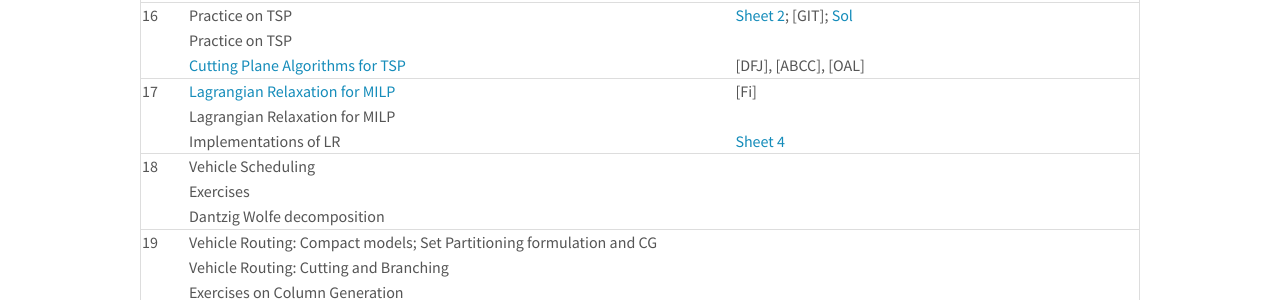
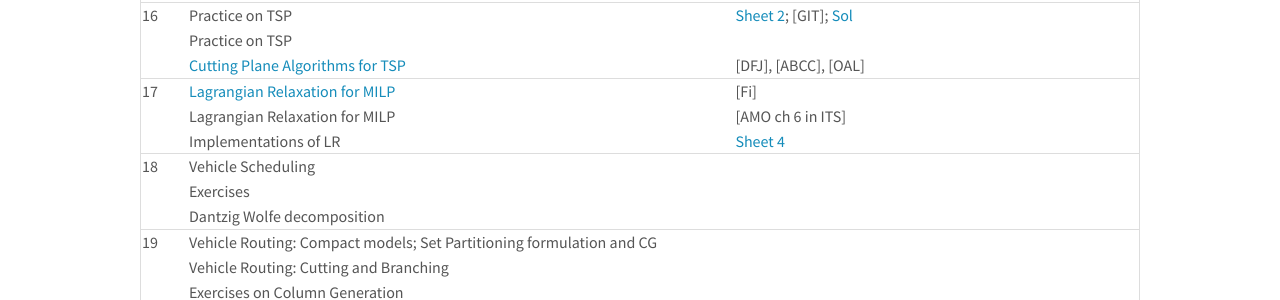
Before and after one commit to DM872/dm872.github.io, a Jekyll site: the page built from index.md, in a window 1280 px wide. Shown: the part 727-1027 px from the top of the page. Built offline with Jekyll 4.4.1, drawn with Linux system fonts in a browser that asks for light colours; nearby versions of some CDN libraries; comment, search, counter and statistics services are not loaded.

```diff
--- a/index.md
+++ b/index.md
@@ -67,7 +67,7 @@
 |      | [Cutting Plane Algorithms for TSP][54]                               | [DFJ], [ABCC], [OAL]                                         |
 |------+----------------------------------------------------------------------+--------------------------------------------------------------|
 |   17 | [Lagrangian Relaxation for MILP][59]                                 | [Fi]                                                         |
-|      | Lagrangian Relaxation for MILP                                       |                                                              |
+|      | Lagrangian Relaxation for MILP                                       | [AMO ch 6 in ITS]                                            |
 |      | Implementations of LR                                                | [Sheet 4][14]                                                |
 |------+----------------------------------------------------------------------+--------------------------------------------------------------|
 |   18 | Vehicle Scheduling                                                   |                                                              |
```
